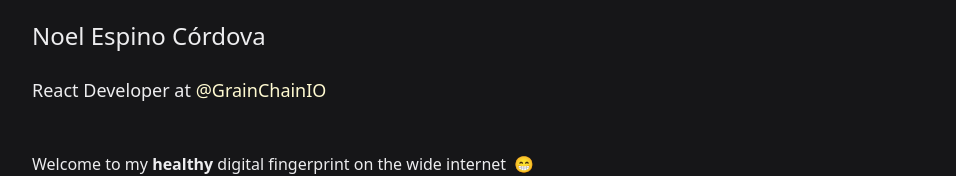
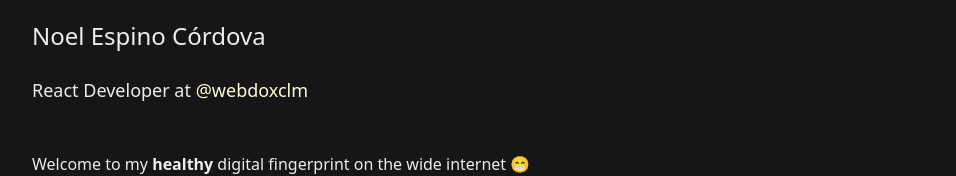
Before and after one commit to slingercode/ednoesco.com, a Next.js app: page / in a window 1280 px wide. Shown: the top 176 px of the page, without its empty margins (8-964 px from the left). Built offline with nearby package versions, Linux system fonts and the light colour scheme.

Commit message:
Update index.tsx

```diff
--- a/pages/index.tsx
+++ b/pages/index.tsx
@@ -9,9 +9,9 @@
         <br />
 
         <H3>
-          React Developer at{" "}
+          React Developer at
           <span>
-            <Link href="https://twitter.com/grainchainio">@GrainChainIO</Link>
+            <Link href="https://twitter.com/webdoxclm"> @webdoxclm</Link>
           </span>
         </H3>
       </div>
@@ -21,7 +21,7 @@
 
       <Text>
         Welcome to my <span className="font-semibold">healthy</span> digital
-        fingerprint on the wide internet  😁
+        fingerprint on the wide internet 😁
       </Text>
 
       <br />
```
